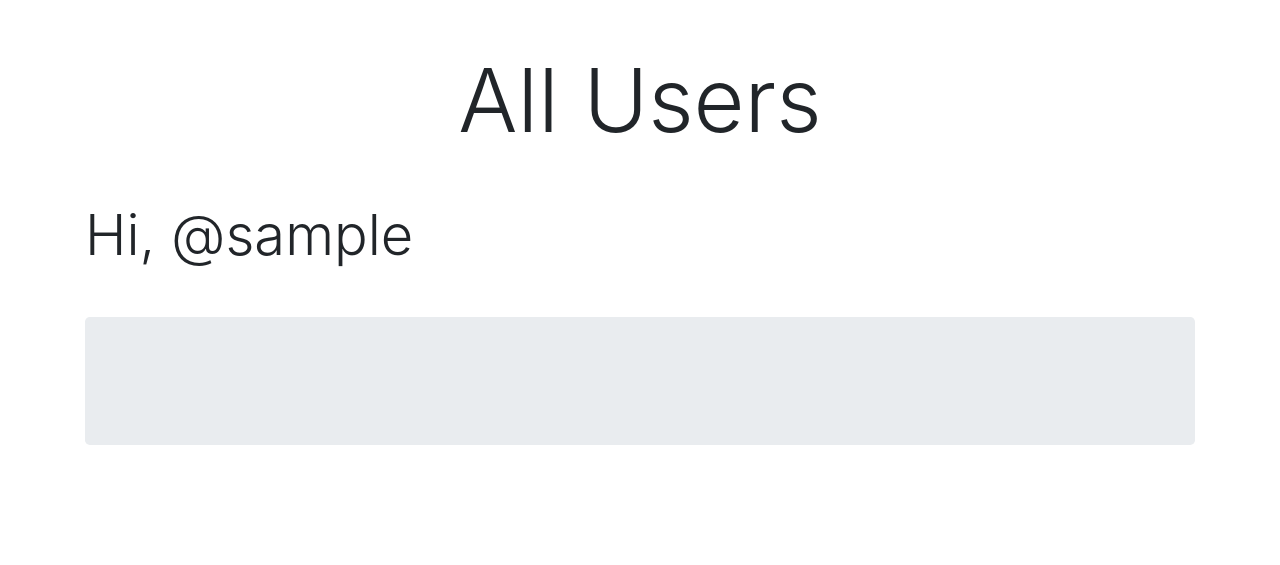
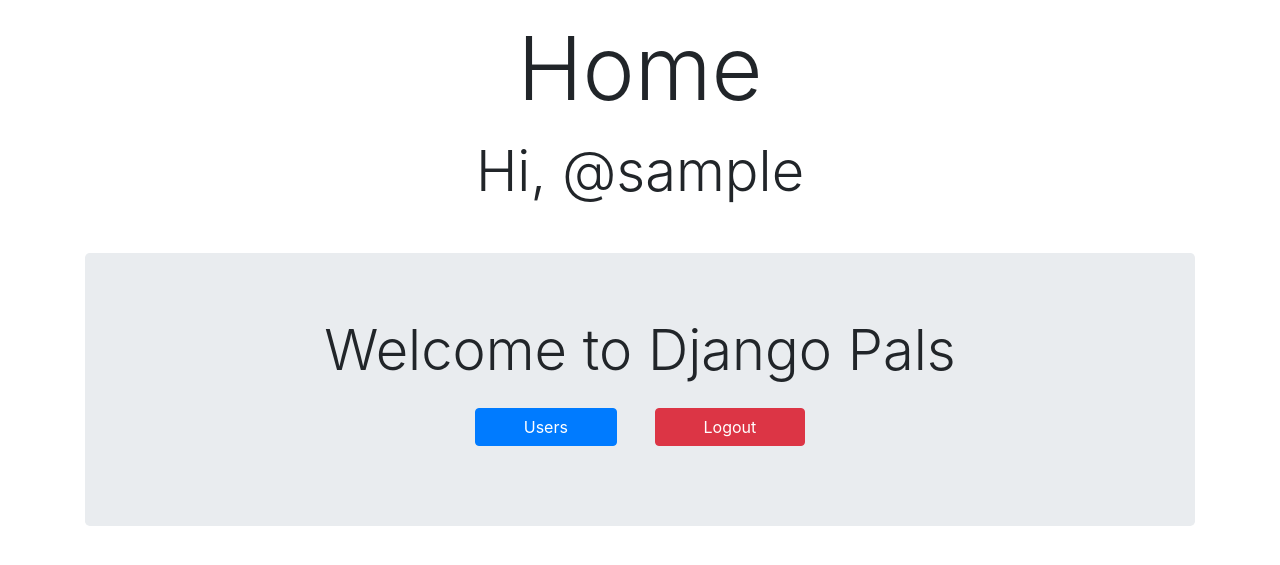
Before and after one commit to BaronKimaru/Django-Pals, a Django app: page / in a window 1280 px wide. Shown: the part 62-627 px from the top of the page. Run offline with Django 3.2, Linux system fonts and the light colour scheme; the visitor is signed in with stand-in values (Sample User, id 1); data comes from the database, SQL or seed files in the repository; some libraries are stand-ins or nearby versions.

Commit message:
added homepage, revamped userpage, revamped urls, added login redirect

```diff
--- a/django_pals_src/core/templates/core/base.html
+++ b/django_pals_src/core/templates/core/base.html
@@ -68,11 +68,13 @@
             >
           </li>
           <li class="nav-item">
-            <a class="nav-link text-white lead" href="/admin">Logout</a>
+            <a class="nav-link text-white lead" href="/accounts/logout"
+              >Logout</a
+            >
           </li>
           {% else %}
           <li class="nav-item">
-            <a class="nav-link text-white lead" href="/admin">Login</a>
+            <a class="nav-link text-white lead" href="/accounts/login">Login</a>
           </li>
           {% endif %}
         </ul>
--- a/django_pals_src/core/templates/core/home.html
+++ b/django_pals_src/core/templates/core/home.html
@@ -1,22 +1,30 @@
-{% extends "core/base.html" %} {% block content %}
+{% extends "core/base.html" %}
+
+<!-- content -->
+{% block content %}
 <main role="main" class="container">
   <div class="starter-template">
-    <h1 class="my-5 text-center display-2">All Users</h1>
-    <h1 class="my-5 display-4">Hi, @{{ request.user }}</h1>
-    <p class="lead">
-    <ul class="jumbotron">
-        {% for profile in user_profiles %}
-        <li class="lead">
-            <!-- profile returns self.user.username -->
-            <a href="{{profile.get_absolute_url}}" class="lead">{{ profile }}</a>
-        </li>
-        {% endfor %}
-    </ul>
-    </p>
+    <h1 class="mt-3 text-center display-2">Home</h1>
+    {% if request.user == 'AnonymousUser' %}
+    <h1 class="my-3 text-center display-4">Hi, Guest</h1>
+    {% else %}
+    <h1 class="my-3 text-center display-4">Hi, @{{ request.user }}</h1>
+    {% endif %}
+
+    <div class="jumbotron lead my-5 text-center">
+      <h1 class="display-4">Welcome to Django Pals</h1>
+
+      {% if request.user.is_authenticated %}
+      <a href="{% url 'get_users_list' %}" class="btn btn-primary lead m-3 px-5"
+        >Users</a
+      >
+      <a href="/accounts/logout" class="btn btn-danger lead m-3 px-5">Logout</a>
+      {% else %}
+      <a href="/accounts/login" class="btn btn-danger lead m-3 px-5">Login</a>
+      {% endif %}
+    </div>
   </div>
 </main>
 <!-- /.container -->
 
-
-
-{% endblock %}
+{% endblock content %}
--- a/django_pals_src/core/urls.py
+++ b/django_pals_src/core/urls.py
@@ -1,9 +1,10 @@
 
 from django.contrib import admin
-from django.urls import path
+from django.urls import path, re_path
 
 from .views import (
-            ProfileListView,
+            HomePageView,
+            UserProfileListView,
             fetch_profile,
             send_pal_request,
             accept_pal_request,
@@ -12,8 +13,9 @@ from .views import (
 
 
 urlpatterns = [
-    path('<slug>', fetch_profile, name="fetch_profile"),
-    path('', ProfileListView.as_view(), name="get_users_list"),
+    path(r'', HomePageView.as_view(), name="get_users_list"),
+    path('users/', UserProfileListView.as_view(), name="get_users_list"),
+    re_path(r'^(?P<slug>\w+)/$', fetch_profile, name="fetch_profile"),
     path('pal_request/send/<int:id>', send_pal_request, name="send_pal_request"),
     path('pal_request/accept/<int:id>', accept_pal_request, name="accept_pal_request"),
     path('pal_request/cancel/<int:id>', cancel_pal_request, name="cancel_pal_request"),
--- a/django_pals_src/core/views.py
+++ b/django_pals_src/core/views.py
@@ -3,21 +3,24 @@ from django.http import HttpResponseRedirect
 from django.contrib.auth import get_user_model
 from .models import Profile, PalRequest
 from django.contrib.auth.decorators import login_required
-from django.views.generic.list import View, ListView
+from django.views.generic import TemplateView, View, ListView
 
 User = get_user_model()
 
 # Create your views here.
 
+class HomePageView(TemplateView):
+    template_name = "core/home.html"
+
 # @login_required
-class ProfileListView(View):
+class UserProfileListView(View):
     def get(self, request, *args, **kwargs):
         user_profiles_with_logged_in_user = Profile.objects.all()
         user_profiles_without_logged_in_user = Profile.objects.all().exclude(user=request.user)
         context = {
             'user_profiles': user_profiles_without_logged_in_user
         }
-        return render(request, "core/home.html", context)
+        return render(request, "core/users.html", context)
 
 
 def send_pal_request(request, id):
--- a/django_pals_src/django_pals/settings.py
+++ b/django_pals_src/django_pals/settings.py
@@ -156,3 +156,6 @@ USE_TZ = True
 # https://docs.djangoproject.com/en/2.2/howto/static-files/
 
 STATIC_URL = '/static/'
+
+
+LOGIN_REDIRECT_URL = '/'
```
Also changed, not shown: django_pals_src/core/templates/core/users.html (added, +20 -0 lines), django_pals_src/example.md (+4 -0 lines).
